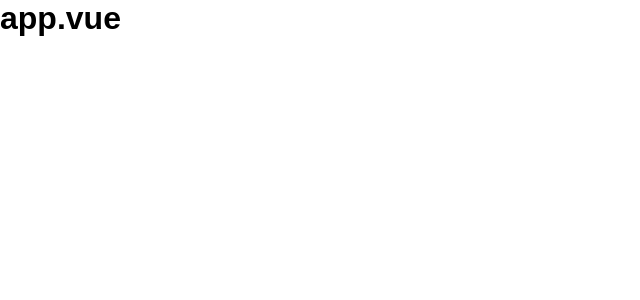
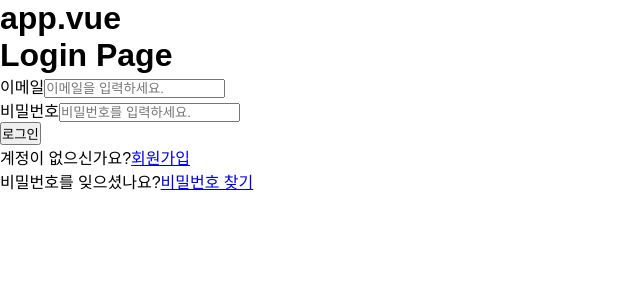
Before and after one commit to jhmin-study/rm-front, a Vue app: page /login in a window 1280 px wide. Before the commit this address had no page. Shown: the top 300 px of the page, without its empty margins (0-640 px from the left). Built offline with nearby package versions, Linux system fonts and the light colour scheme.

Commit message:
로그인 페이지 추가

```diff
--- /dev/null
+++ b/src/pages/LoginPage.vue
@@ -0,0 +1,33 @@
+<template>
+  <!-- 헤더 -->
+  <h1>Login Page</h1>
+  <main>
+    <!-- 로그인 제출 -->
+    <!-- id ~~> 이메일 -->
+    <!-- password -->
+    <form action="">
+      <div class="form-group">
+        <label for="email">이메일</label>
+        <input type="text" id="email" placeholder="이메일을 입력하세요.">
+      </div>
+      <div class="form-group">
+        <label for="password">비밀번호</label>
+        <input type="password" id="password" placeholder="비밀번호를 입력하세요.">
+      </div>
+      <!-- 제출 버튼 -->
+      <div class="form-group">
+        <button type="submit" class="effect-button">로그인</button>
+      </div>
+    </form>
+    <!-- 하단메뉴 -->
+    <div>
+      <p>계정이 없으신가요?<RouterLink>회원가입</RouterLink></p>
+      <p>비밀번호를 잊으셨나요?<RouterLink>비밀번호 찾기</RouterLink></p>
+    </div>
+  </main>
+</template>
+
+<script setup>
+</script>
+
+<style scoped></style>
--- a/src/routers/index.js
+++ b/src/routers/index.js
@@ -6,6 +6,7 @@ import UsageInputPage from "@/pages/UsageInputPage.vue";
 import { createRouter, createWebHistory  } from "vue-router";
 import WorkplaceList from '@/pages/WorkplaceList.vue';
 import WorkplaceForm from '@/pages/WorkplaceForm.vue';
+import LoginPage from "@/pages/LoginPage.vue";
 
 const routes = [
     {path:'/' ,  component : MainPage },
@@ -15,7 +16,8 @@ const routes = [
     { path: '/workplace/update/:workplaceId', component: WorkplaceForm, props: true },
     {path:'/workplace/:workplaceId', component : ResourceListPage},
     {path:'/workplace/:workplaceId/:resourceId/input', component : UsageInputPage},
-    { path: '/', redirect: '/workplaces' }
+    { path: '/', redirect: '/workplaces' },
+    { path: '/login', component : LoginPage }
 ];
 const router = createRouter({
     history : createWebHistory() ,
```
